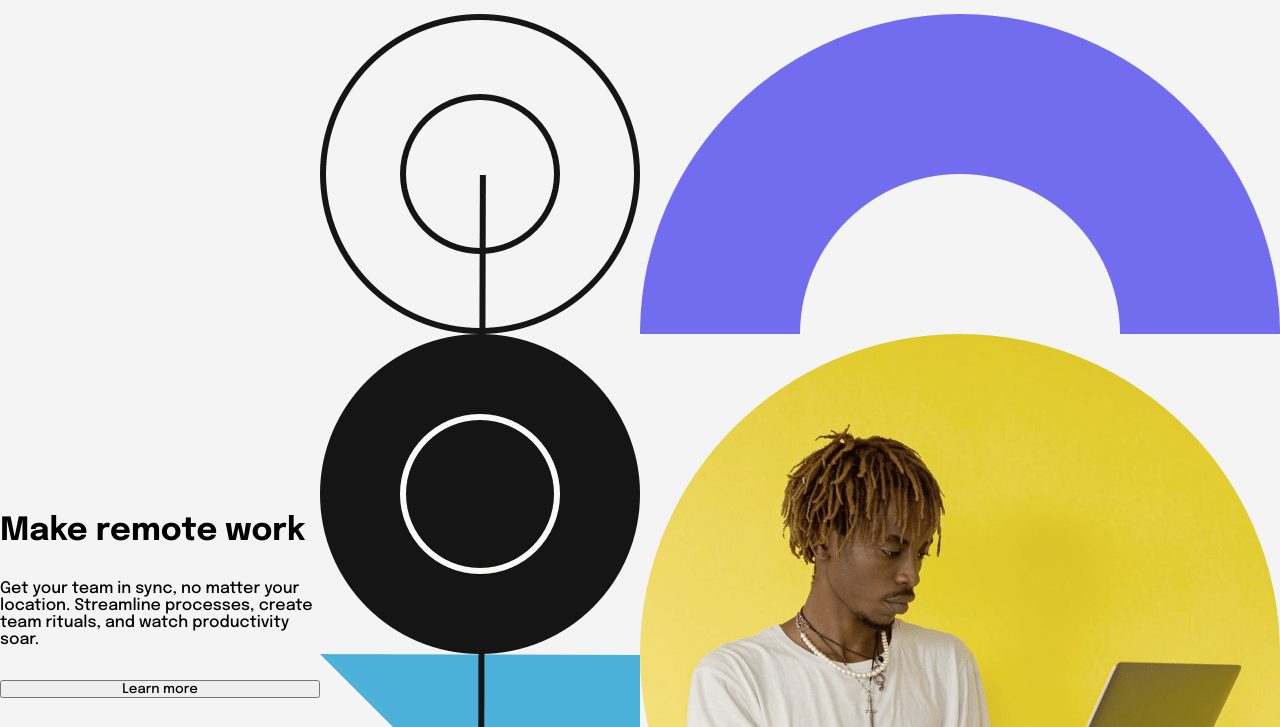
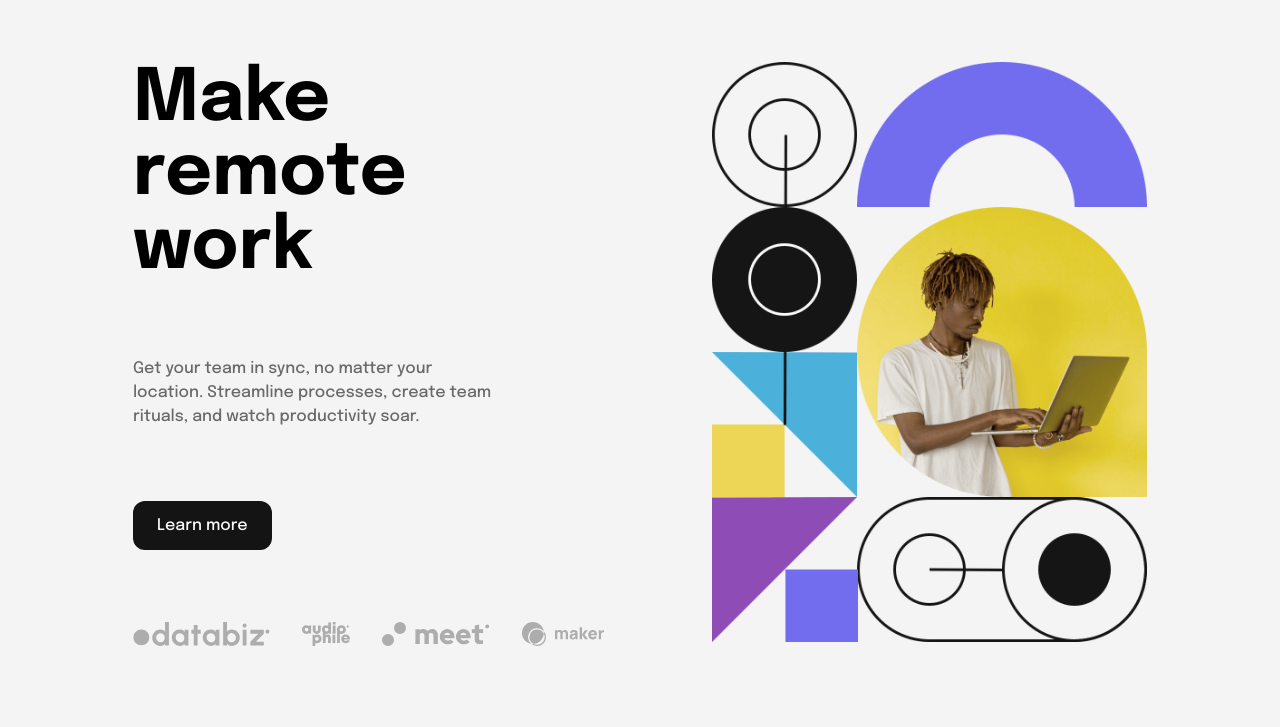
Before and after one commit to andresdvelez/makaia2-worshop2, a website: page index.html in a window 1280 px wide. Shown: the part 67-794 px from the top of the page. Drawn offline with Linux system fonts and the light colour scheme.

Commit message:
style hero

```diff
--- a/index.html
+++ b/index.html
@@ -72,7 +72,7 @@
       </section>
       <section class="main__right">
         <figure class="main__right-img">
-          <img src="/sources/image-hero-desktop.png" alt="" />
+          <img height="580" src="/sources/image-hero-desktop.png" alt="" />
         </figure>
       </section>
     </main>
--- a/sass/style.scss
+++ b/sass/style.scss
@@ -7,21 +7,11 @@ body {
   font-family: "Epilogue", sans-serif;
 }
 
-.main__container {
-  display: flex;
-  align-items: center;
+button {
+  border: none;
+  cursor: pointer;
+}
 
-  &--left {
-    display: flex;
-    flex-direction: column;
-    gap: 2rem;
-
-    &-title {
-      font-size: 2rem;
-      font-weight: 700;
-    }
-  }
-}
 //VARIABLES DE COLORES
 $white-color: hsl(0, 0%, 98%);
 $medium-gray-color: hsl(0, 0%, 41%);
@@ -126,3 +116,54 @@ $black-color: hsl(0, 0%, 8%);
 .drop2:is(:hover) .dropdown2 {
   opacity: 1;
 }
+
+/*========
+  HERO
+=========*/
+.main__container {
+  padding: 3rem 6rem;
+  display: flex;
+  justify-content: center;
+  gap: 9rem;
+  width: 100vw;
+
+  &--left {
+    display: flex;
+    justify-content: end;
+    flex-direction: column;
+    gap: 4.5rem;
+    width: 40%;
+
+    &-title {
+      font-size: 4.5rem;
+      font-weight: 700;
+
+      display: flex;
+      flex-direction: column;
+    }
+
+    &-text {
+      color: $medium-gray-color;
+      line-height: 1.5rem;
+      width: 85%;
+    }
+
+    &-btn {
+      background-color: $black-color;
+      border-radius: 12px;
+      color: $white-color;
+      font-size: 1rem;
+      padding: 1rem 1.5rem;
+      width: max-content;
+    }
+
+    &-brands {
+      display: flex;
+      gap: 2rem;
+
+      & img {
+        height: 1.5rem;
+      }
+    }
+  }
+}
```
Also changed, not shown: sass/style.css, 1 other file.
